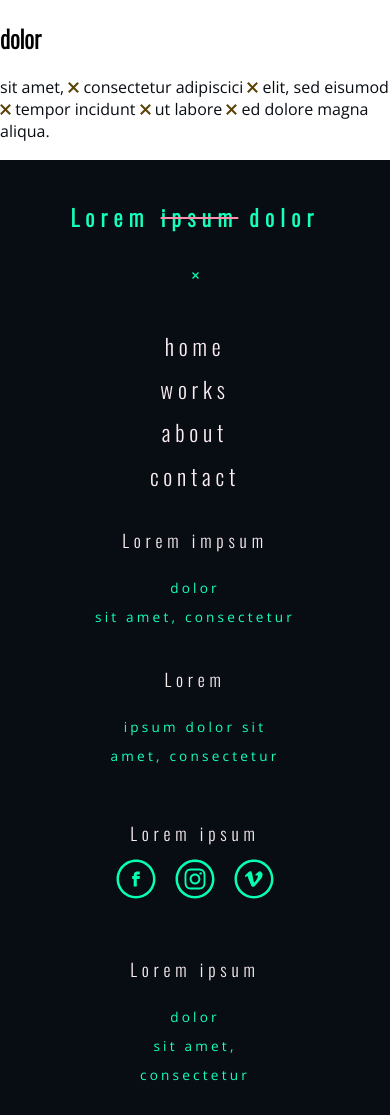
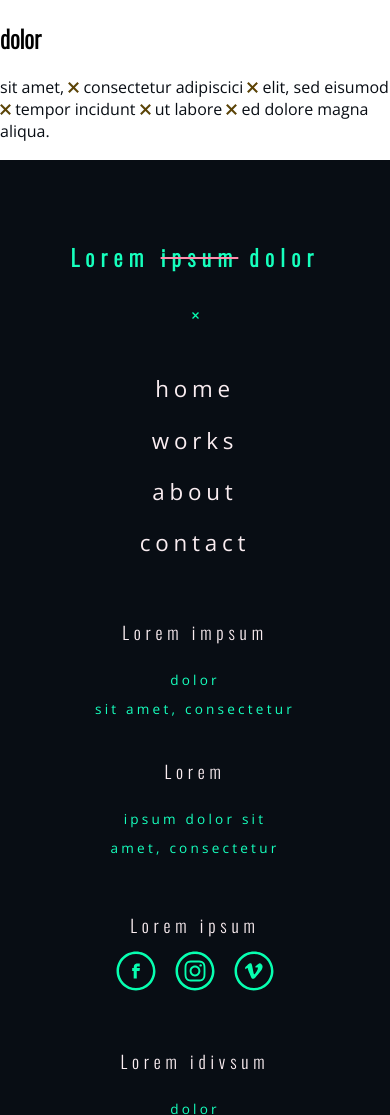
Before and after one commit to SaraCarreras/202204-W3-Jon-Sara, a website: page pages/works.html in a window 390 px wide. Shown: the top 1115 px of the page. Drawn offline with nearby package versions, Linux system fonts and the light colour scheme.

Commit message:
Finishing mobile-footer styling

```diff
--- a/pages/works.html
+++ b/pages/works.html
@@ -64,10 +64,10 @@
 
             </div>
             <div class="footer__menu">
-                <div class="footer__menu-item">home</div>
-                <div class="footer__menu-item">works</div>
-                <div class="footer__menu-item">about</div>
-                <div class="footer__menu-item">contact</div>
+                <p class="footer__menu-item">home</p>
+                <p class="footer__menu-item">works</p>
+                <p class="footer__menu-item">about</p>
+                <p class="footer__menu-item">contact</p>
             </div>
 
             <div class="footer__group">
@@ -95,7 +95,7 @@
 
             <div class="footer__group">
                 <div class="footer__section">
-                    <div class="footer__menu-title">Lorem ipsum</div>
+                    <div class="footer__menu-title">Lorem idivsum</div>
                     <div class="footer__menu-links">dolor</div>
                     <div class="footer__menu-links">sit amet,</div>
                     <div class="footer__menu-links">consectetur</div>
--- a/scss/works.scss
+++ b/scss/works.scss
@@ -1,4 +1,6 @@
 @use "variables/variables";
+
+// TODO: Add local variables for repeatitive code
 
 // TODO: Finish this part, it was a previous experiment
 
@@ -18,12 +20,6 @@ p {
     padding-bottom: 60px;
 }
 
-.footer__main {
-    // display: flex;
-    // justify-content: space-around;
-    // flex-direction: row;
-}
-
 .footer__header-icon {
     filter: variables.$color-green-svg;
     height: 7px;
@@ -33,29 +29,29 @@ p {
 
 .footer__menu {
     display: none;
-    padding-bottom: 30px;
 }
 
 .footer__header-title {
     color: variables.$color-green;
     font-size: 1.4rem;
     letter-spacing: 0.4rem;
-    padding: 40px 0 20px 0;
+    padding: 80px 0 20px 0;
 }
 .footer__header-title--linethrough {
     text-decoration: line-through;
     text-decoration-color: variables.$color-pink;
 }
+
 .footer__menu-item {
     color: variables.$color-white;
     font-size: 1.4rem;
     letter-spacing: 0.3rem;
-    line-height: 2.7rem;
+    line-height: 0.4rem;
+    width: 120px;
 }
 
 .footer__menu-title {
     color: variables.$color-white;
-    // TODO: Move some font styles to variables con Mixins o Extends? - Ask Sara
     font-size: 1.1rem;
     letter-spacing: 0.3rem;
     padding-bottom: 25px;
@@ -68,9 +64,9 @@ p {
     color: variables.$color-green;
     font-family: variables.$font-open-sans;
     font-size: 0.85rem;
-    // TODO: Move the font spacing to a variable - Ask Sara
     letter-spacing: 0.2rem;
     padding-bottom: 10px;
+    display: inline-block;
 }
 
 .footer__menu-links:hover {
@@ -93,11 +89,14 @@ p {
 }
 
 .footer__section {
+    display: flex;
+    flex-direction: column;
+    align-items: center;
     padding-bottom: 30px;
 }
 
 .footer__section--icons {
-    // width: 300px;
+    display: block;
 }
 
 .icon--facebook {
@@ -120,7 +119,10 @@ p {
     }
 
     .footer__menu {
-        display: block;
+        display: flex;
+        flex-direction: column;
+        align-items: center;
+        padding-bottom: 50px;
     }
 
     .footer__section--icons {
```
Also changed, not shown: wipNotes.md (+9 -3 lines), css/works.css, 1 other file.
